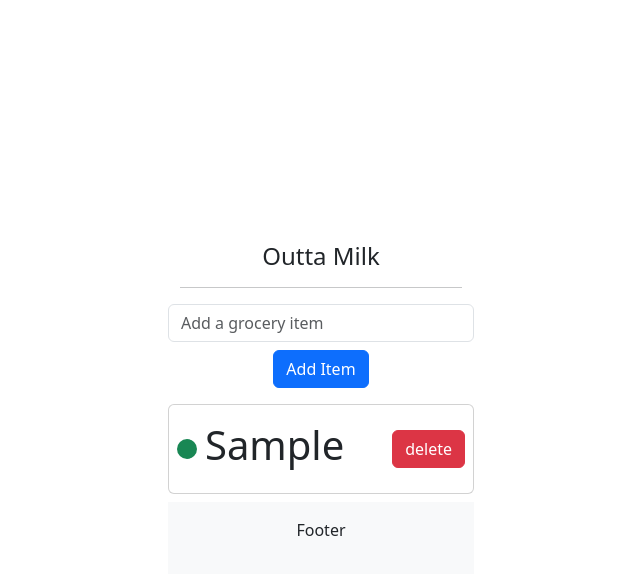
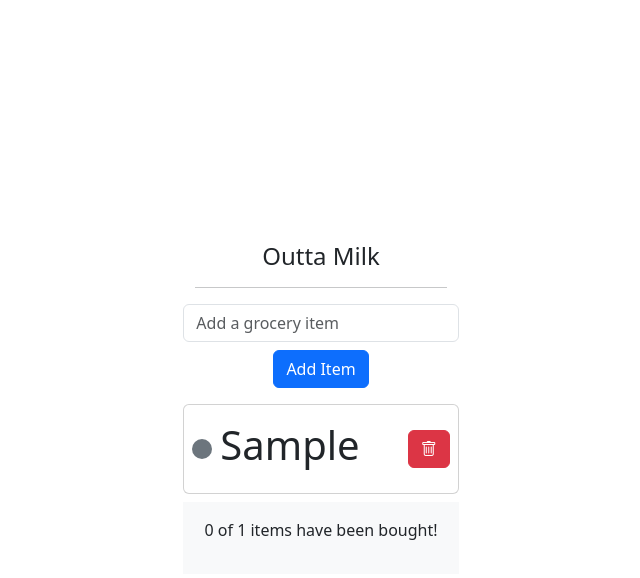
Before and after one commit to WPJ-Dev/react-refresher, a React (Vite) app in the folder react-sandbox/hello-world/: page / in a window 1280 px wide. Both pictures are taken after typing "Sample" into the empty fields and a click on the button "Add Item". Shown: the top 578 px of the page, without its empty margins (319-959 px from the left). Built offline with nearby package versions, Linux system fonts and the light colour scheme.

Commit message:
grocery list app

```diff
--- a/react-sandbox/hello-world/index.html
+++ b/react-sandbox/hello-world/index.html
@@ -1,4 +1,4 @@
-<!doctype html>
+<!DOCTYPE html>
 <html lang="en">
   <head>
     <meta charset="UTF-8" />
@@ -9,5 +9,9 @@
   <body>
     <div id="root"></div>
     <script type="module" src="/src/main.jsx"></script>
+    <link
+      href="https://cdn.jsdelivr.net/npm/bootstrap-icons@1.13.1/font/bootstrap-icons.min.css"
+      rel="stylesheet"
+    />
   </body>
 </html>
--- a/react-sandbox/hello-world/src/components/grocery_list/GroceryApp.jsx
+++ b/react-sandbox/hello-world/src/components/grocery_list/GroceryApp.jsx
@@ -22,11 +22,26 @@ function GroceryApp() {
     setGroceryItems([newGrocery, ...groceryItems]);
     setGroceryInput("");
   }
-  //   const groceries = [
-  //     { id: Date.now(), text: "Bananas", bought: false },
-  //     { id: Date.now(), text: "Apples", bought: false },
-  //     { id: Date.now(), text: "Pear", bought: false },
-  //   ];
+
+  function toggleBought(id) {
+    const updatedItems = groceryItems.map((item) => {
+      if (item.id === id) {
+        console.log(item);
+        return { ...item, bought: !item.bought };
+      }
+      return item;
+    });
+    setGroceryItems(updatedItems);
+  }
+
+  function handleRemoveItem(id) {
+    const updatedItems = groceryItems.filter((item) => item.id !== id);
+    setGroceryItems(updatedItems);
+  }
+
+  const totalItems = groceryItems.length;
+  const totalBought = groceryItems.filter((item) => item.bought).length;
+
   return (
     <div className="container pt-2">
       <GroceryNav />
@@ -35,8 +50,12 @@ function GroceryApp() {
         handleOnSubmit={handleOnSubmit}
         item={groceryInput}
       />
-      <GroceryList items={groceryItems} />
-      <GroceryFooter />
+      <GroceryList
+        items={groceryItems}
+        handleOnToggle={toggleBought}
+        handleRemoveItem={handleRemoveItem}
+      />
+      <GroceryFooter totalBought={totalBought} totalItems={totalItems} />
     </div>
   );
 }
--- a/react-sandbox/hello-world/src/components/grocery_list/components/GroceryFooter.jsx
+++ b/react-sandbox/hello-world/src/components/grocery_list/components/GroceryFooter.jsx
@@ -1,8 +1,10 @@
-function GroceryFooter() {
+function GroceryFooter({ totalBought, totalItems }) {
   return (
     <div className="footer">
       <footer className="bg-light text-dark text-center p-3">
-        <p className="display-7">Footer</p>
+        <p className="display-7">
+          {totalBought} of {totalItems} items have been bought!
+        </p>
       </footer>
     </div>
   );
--- a/react-sandbox/hello-world/src/components/grocery_list/components/GroceryList.jsx
+++ b/react-sandbox/hello-world/src/components/grocery_list/components/GroceryList.jsx
@@ -1,20 +1,33 @@
-function GroceryList({ items }) {
+function GroceryList({ items, handleOnToggle, handleRemoveItem }) {
   return (
     <div>
-      {items.map((items) => (
+      {items.map((item) => (
         <div
-          key={items.id}
+          key={item.id}
           className="card mb-2 p-2 d-flex justify-content-between align-items-center"
         >
-          <div className="d-flex align-items-center">
+          <div
+            className="d-flex align-items-center"
+            style={{ cursor: "pointer" }}
+          >
             <div
               style={{ height: "20px", width: "20px" }}
-              className="rounded-circle me-2 bg-success"
+              className={`rounded-circle me-2 ${
+                item.bought ? "bg-success" : "bg-secondary"
+              }`}
+              onClick={() => handleOnToggle(item.id)}
             ></div>
-            <span>
-              <p className="display-6 pt-2">{items.text}</p>
+            <span
+              className={`${item.bought ? "text-decoration-line-through" : ""}`}
+            >
+              <p className="display-6 pt-2">{item.text}</p>
             </span>
-            <button className="btn btn-danger ms-5">delete</button>
+            <button
+              className="btn btn-danger ms-5"
+              onClick={() => handleRemoveItem(item.id)}
+            >
+              <i className="bi bi-trash"></i>
+            </button>
           </div>
         </div>
       ))}
```
